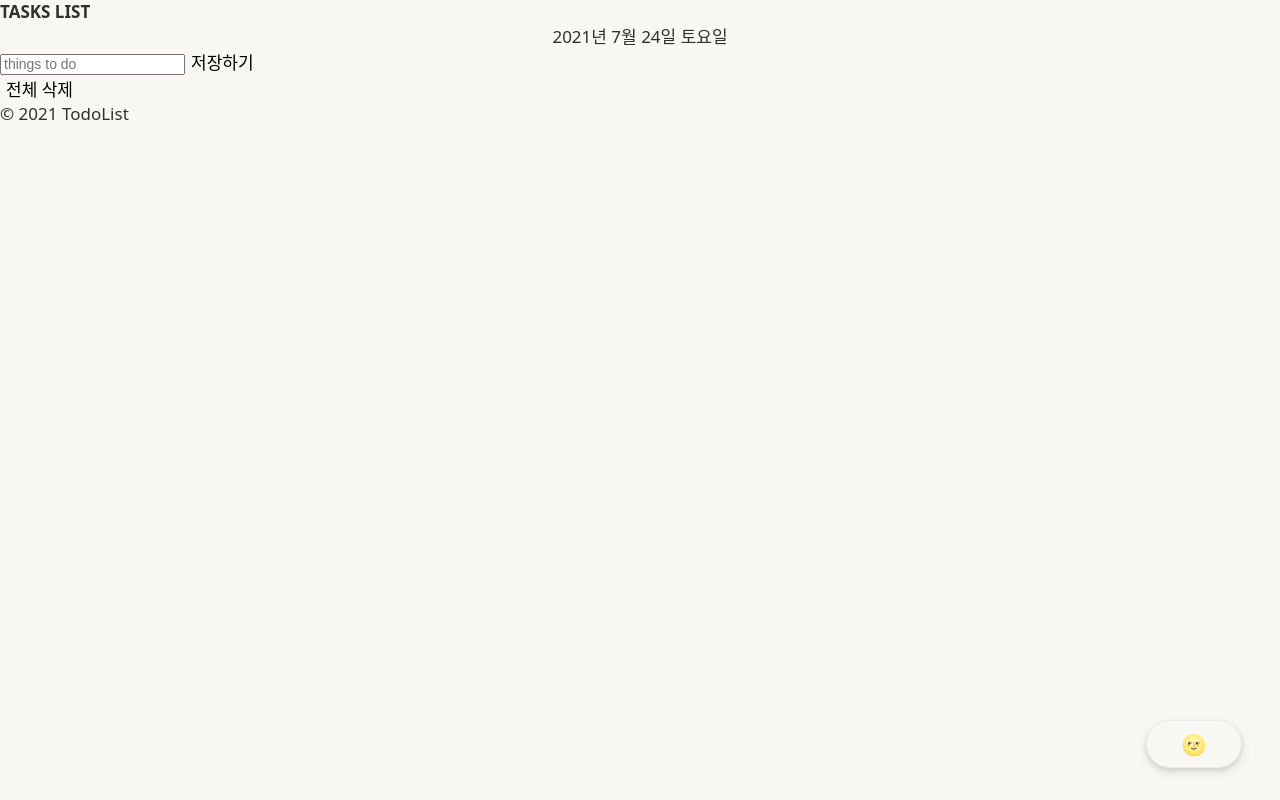
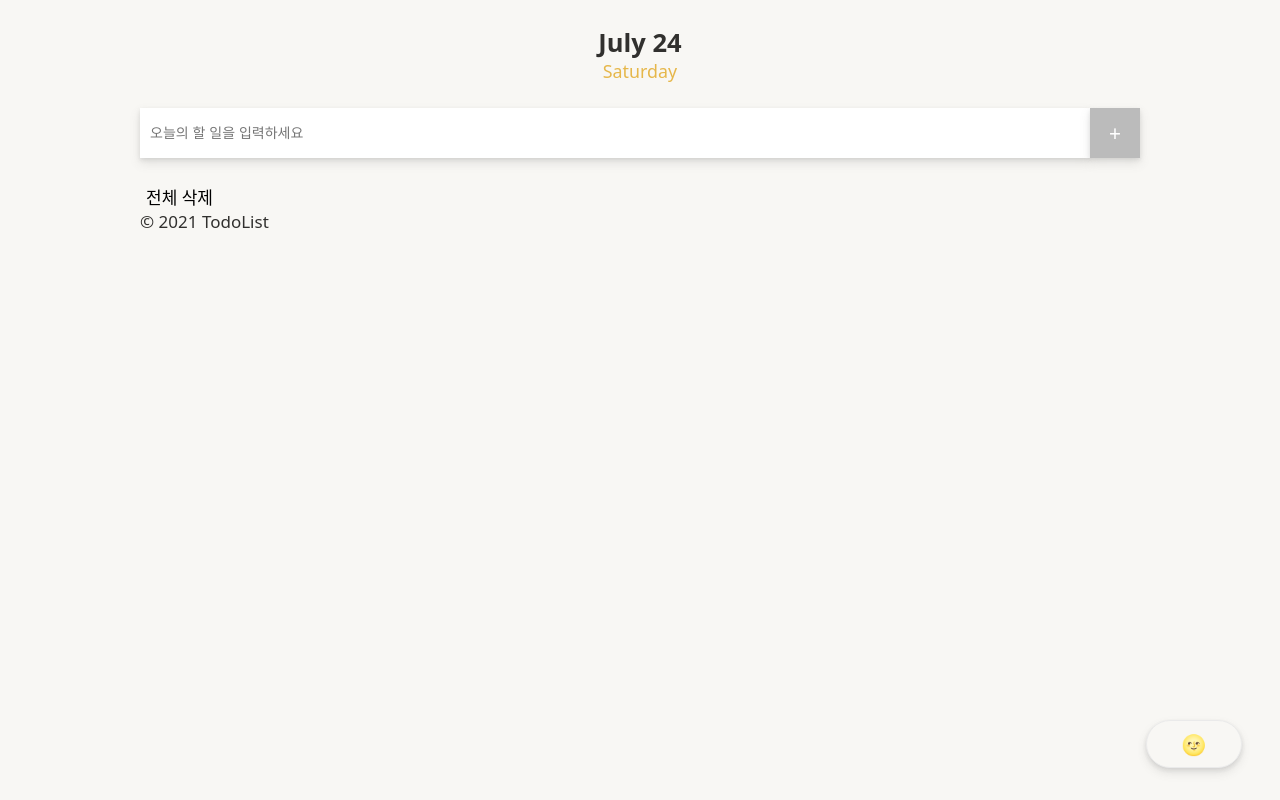
Before and after one commit to juhyoju/todo-list, a React (Create React App) app: page / in a window 1280 px wide. Built offline with nearby package versions, Linux system fonts and the light colour scheme; a web font is replaced by a local one.

Commit message:
todoInput style (styled-components)

```diff
--- a/src/components/TodoInput/TodoInput.js
+++ b/src/components/TodoInput/TodoInput.js
@@ -2,29 +2,53 @@ import React from 'react'
 import useTodoInput from './useTodoInput'
 import styled from 'styled-components'
 
-const TodoInput = ({ setTodos, todos }) => {
+const TodoInput = ({ setTodos, todos, theme }) => {
     const { onChange, onAddTodo, onKeyPress, onDeleteAll, newTodo } =
         useTodoInput(todos, setTodos)
     return (
         <>
-            <div className='form'>
-                <input
+            <TodoInputWrap>
+                <TodoInputBox
                     type='text'
                     value={newTodo}
                     onChange={onChange}
-                    placeholder='things to do'
+                    placeholder='오늘의 할 일을 입력하세요'
                     onKeyPress={onKeyPress}
                 />
-                <button onClick={onAddTodo} className='add_btn'>
-                    저장하기
-                </button>
-            </div>
+                <TodoSaveButton onClick={onAddTodo}>+</TodoSaveButton>
+            </TodoInputWrap>
 
-            <button onClick={onDeleteAll} className='add_btn'>
+            <TodoAllDeleteButton onClick={onDeleteAll}>
                 전체 삭제
-            </button>
+            </TodoAllDeleteButton>
         </>
     )
 }
 
 export default TodoInput
+
+const TodoInputWrap = styled.div`
+    display: flex;
+    justify-content: space-between;
+    margin: 25px 0;
+`
+
+const TodoInputBox = styled.input`
+    border: none;
+    outline: none;
+    box-shadow: 0 5px 10px rgba(100, 100, 100, 0.15),
+        0 2px 4px rgba(100, 100, 100, 0.15);
+    padding: 5px 10px;
+    height: 50px;
+    width: calc(100% - 50px);
+`
+
+const TodoSaveButton = styled.button`
+    font-size: 21px;
+    width: 50px;
+    color: #fff;
+    background: #bbb;
+    box-shadow: 0 5px 10px rgba(100, 100, 100, 0.15),
+        0 2px 4px rgba(100, 100, 100, 0.15);
+`
+const TodoAllDeleteButton = styled.button``
--- a/src/components/TodoTemplate.js
+++ b/src/components/TodoTemplate.js
@@ -3,7 +3,7 @@ import TodoInput from './TodoInput/TodoInput'
 import TodoList from './TodoList'
 import ThemeToggle from 'theme/ThemeToggle'
 import { useTheme } from 'theme/themeProvider'
-import { TodoWrap } from '../style/todoWrapStyle'
+import styled from 'styled-components'
 
 import { useDrag, useDrop } from 'react-dnd'
 import { ItemTypes } from './dnd'
@@ -15,10 +15,11 @@ const TodoTemplate = id => {
     const [todos, setTodos] = useState(JSON.parse(onGetTodo) ?? [])
 
     const Today = new Date()
-    const DateString = Today.toLocaleDateString('ko-KR', {
-        year: 'numeric',
+    const DateString = Today.toLocaleDateString('en-US', {
         month: 'long',
-        day: 'numeric',
+        day: 'numeric'
+    })
+    const DateName = Today.toLocaleDateString('en-US', {
         weekday: 'long'
     })
 
@@ -88,13 +89,15 @@ const TodoTemplate = id => {
 
     return (
         <TodoWrap>
+            <div style={{ width: '85%', maxWidth: '1000px' }}>
                 <header>
-                <h1 className='title'>
-                    TASKS <strong>LIST</strong>
-                </h1>
-                <p style={{ textAlign: 'center' }}>{DateString}</p>
+                    <DateNameStyle>
+                        {DateString}
+                        <span>{DateName}</span>
+                    </DateNameStyle>
                 </header>
-            <article className='todo_template'>
+
+                <article>
                     <TodoInput todos={todos} setTodos={setTodos} />
 
                     <TodoList
@@ -108,8 +111,29 @@ const TodoTemplate = id => {
                     </ThemeToggle>
                 </article>
                 <footer>&copy; {new Date().getFullYear()} TodoList</footer>
+            </div>
         </TodoWrap>
     )
 }
 
 export default TodoTemplate
+const TodoWrap = styled.div`
+    background: ${({ theme }) => theme.bgColor};
+    color: ${({ theme }) => theme.textColor};
+    height: 100vh;
+    display: flex;
+    flex-direction: column;
+    align-items: center;
+    padding: 25px;
+`
+
+const DateNameStyle = styled.h2`
+    text-align: center;
+
+    & span {
+        font-size: 0.7em;
+        font-weight: 300;
+        color: #e6b74a;
+        display: block;
+    }
+`
--- a/src/index.css
+++ b/src/index.css
@@ -113,7 +113,6 @@ video {
     padding: 0;
     border: 0;
     margin: 0;
-    font-size: 100%;
     vertical-align: baseline;
     outline: none;
 }
--- a/src/style/todoWrapStyle.js
+++ /dev/null
@@ -1,7 +0,0 @@
-import styled from 'styled-components'
-
-export const TodoWrap = styled.div`
-    background: ${({ theme }) => theme.bgColor};
-    color: ${({ theme }) => theme.textColor};
-    height: 100vh;
-`
```
Lines whose indentation alone changed are shown as unchanged.
